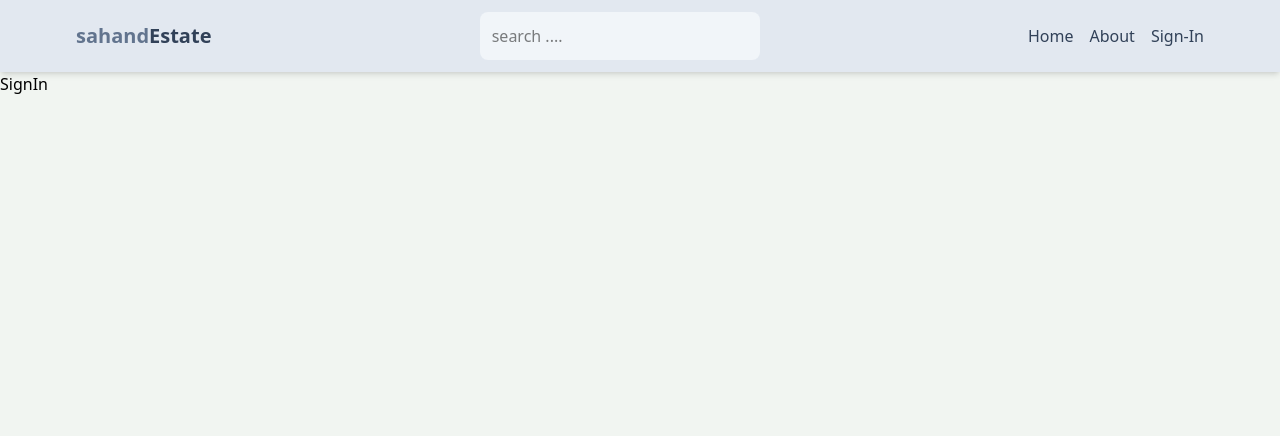
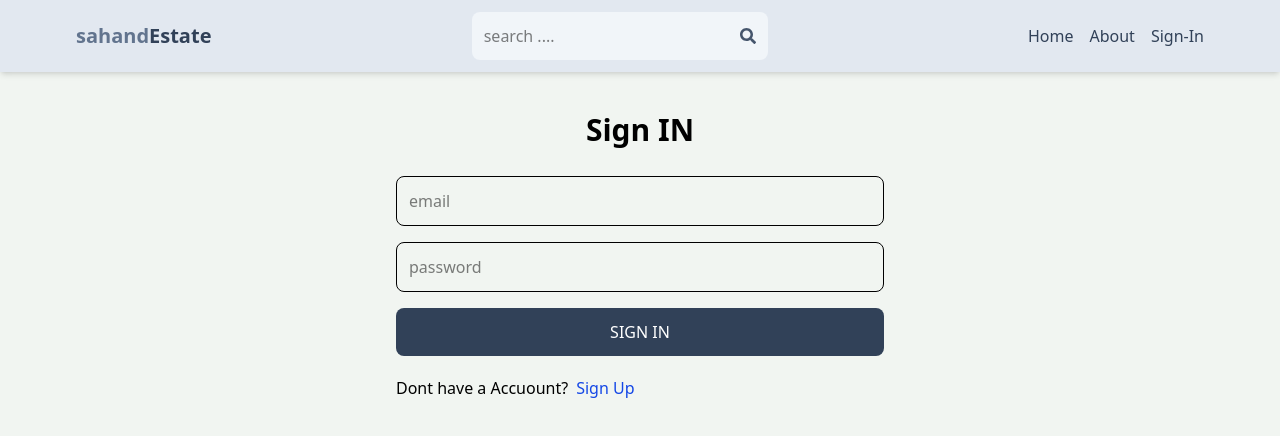
Before and after one commit to mavia-500/real-estate-market-place, a React (Vite) app in the folder property/: page /sign-in in a window 1280 px wide. Shown: the top 436 px of the page. Built offline with nearby package versions, Linux system fonts and the light colour scheme.

Commit message:
adding redux simple functionality to signin page

```diff
--- a/property/package.json
+++ b/property/package.json
@@ -10,9 +10,12 @@
     "preview": "vite preview"
   },
   "dependencies": {
+    "@reduxjs/toolkit": "^2.8.2",
     "@tailwindcss/vite": "^4.1.8",
     "react": "^19.1.0",
     "react-dom": "^19.1.0",
+    "react-icons": "^5.5.0",
+    "react-redux": "^9.2.0",
     "react-router-dom": "^7.6.2",
     "tailwindcss": "^4.1.8"
   },
--- a/property/src/components/Header.jsx
+++ b/property/src/components/Header.jsx
@@ -1,5 +1,5 @@
 import React from 'react'
-import {FaSearch} from "react-icons/fa"
+import { FaSearch } from "react-icons/fa";
 import { Link } from 'react-router-dom'
 const Header = () => {
   return (
@@ -13,6 +13,10 @@
         </Link>
         <form action="" className='bg-slate-100 p-3 rounded-lg flex items-center'>
             <input type='text' placeholder='search ....' className='bg-transparent focus:outline-none w-24 sm:w-64'/>
+
+            <button>
+            <FaSearch className='text-slate-600' />
+          </button>
         </form>
         <ul className='flex gap-4'>
             <Link to='/'>
--- a/property/src/main.jsx
+++ b/property/src/main.jsx
@@ -1,13 +1,16 @@
-import { StrictMode } from 'react'
-import { createRoot } from 'react-dom/client'
-import './index.css'
-import App from './App.jsx'
+import { StrictMode } from "react";
+import { createRoot } from "react-dom/client";
+import "./index.css";
+import App from "./App.jsx";
 import { BrowserRouter } from "react-router-dom";
-
-createRoot(document.getElementById('root')).render(
+import { Provider } from "react-redux";
+import { store } from "./redux/store.js";
+createRoot(document.getElementById("root")).render(
   <StrictMode>
-    <BrowserRouter>
-    <App />
-    </BrowserRouter>
-  </StrictMode>,
-)
+    <Provider store={store}>
+      <BrowserRouter>
+        <App />
+      </BrowserRouter>
+    </Provider>
+  </StrictMode>
+);
--- a/property/src/pages/SignIn.jsx
+++ b/property/src/pages/SignIn.jsx
@@ -1,9 +1,84 @@
-import React from 'react'
+import React from "react";
+import { useState } from "react";
+import { Link } from "react-router-dom";
+import { useNavigate } from "react-router-dom";
+import { useDispatch, useSelector } from "react-redux";
+import { signInStart,signInFailure,signInSuccess } from "../redux/user/userSlice";
+const SignIn = () => {
+  const [formData, setForamData] = useState({});
+  const {loading,error}=useSelector((state)=>state.user);
+  const navigate=useNavigate();
+  const dispatch=useDispatch();
+  const handleChange = (e) => {
+    setForamData({
+      ...formData,
+      [e.target.id]: e.target.value,
+    });
+  };
+  // console.log(formData)
+  const handleSubmit = async (e) => {
+    e.preventDefault();
+    try {
+      dispatch(signInStart())
+      // setLoading(true)
+      const res=await fetch('http://localhost:3000/api/auth/signin',
+        {
+          method:'Post',
+          headers:{
+            'Content-Type':'application/json',
+          },
+          body:JSON.stringify(formData)
+        }
+      );
+      const data= await res.json();
+      console.log(data);
+      if(data.success === false){
+       dispatch(signInFailure(data.message))
+        return;
+      }
 
-const SignIn = () => {
+     dispatch(signInSuccess(data))
+      navigate('/')
+    } catch (error) {
+      dispatch(signInFailure(error.message))
+    }
+
+
+  };
   return (
-    <div>SignIn</div>
-  )
-}
+    <div className="p-3 max-w-lg mx-auto">
+      <h1 className="text-3xl text-center font-semibold my-7">Sign IN</h1>
+      <form onSubmit={handleSubmit} action="" className="flex flex-col gap-4">
 
-export default SignIn
+
+        <input
+          type="email"
+          placeholder="email"
+          className="border p-3 rounded-lg"
+          id="email"
+          onChange={handleChange}
+        />
+
+        <input
+          type="password"
+          placeholder="password"
+          className="border p-3 rounded-lg"
+          id="password"
+          onChange={handleChange}
+        />
+        <button disabled={loading} className="bg-slate-700 text-white p-3 rounded-lg uppercase hover:opacity-95 disabled:opacity-80">
+          {loading ? 'loading...' : 'Sign In'}
+        </button>
+      </form>
+      <div className="flex gap-2 mt-5">
+        <p>Dont have a Accuount?</p>
+        <Link to={"/sign-up"}>
+          <span className="text-blue-700">Sign Up</span>
+        </Link>
+      </div>
+      {error && <p className="text-red-500 mt-5">{error}</p>}
+    </div>
+  );
+};
+
+export default SignIn;
--- /dev/null
+++ b/property/src/redux/store.js
@@ -0,0 +1,6 @@
+import { configureStore } from "@reduxjs/toolkit";
+import userReducer from './user/userSlice'
+
+export const store=configureStore({
+    reducer:{user:userReducer},
+})
--- /dev/null
+++ b/property/src/redux/user/userSlice.js
@@ -0,0 +1,30 @@
+import { createSlice } from "@reduxjs/toolkit";
+
+const initialState={
+    currentUser:null,
+    error:null,
+    loading:false
+};
+
+const userSlice=createSlice({
+    name:'user',
+    initialState,
+    reducers:{
+        signInStart:(state,action)=>{
+            state.loading=true
+        },
+        signInSuccess:(state,action)=>{
+            state.currentUser=action.payload;
+            state.loading=false;
+            state.error=null
+        },
+        signInFailure:(state,action)=>{
+            state.error=action.payload;
+            state.loading=false
+        }
+    }
+});
+
+export const {signInStart,signInSuccess,signInFailure}=userSlice.actions;
+
+export default userSlice.reducer;
```
Also changed, not shown: 1 other file (tests, documents, lock files or other folders).
